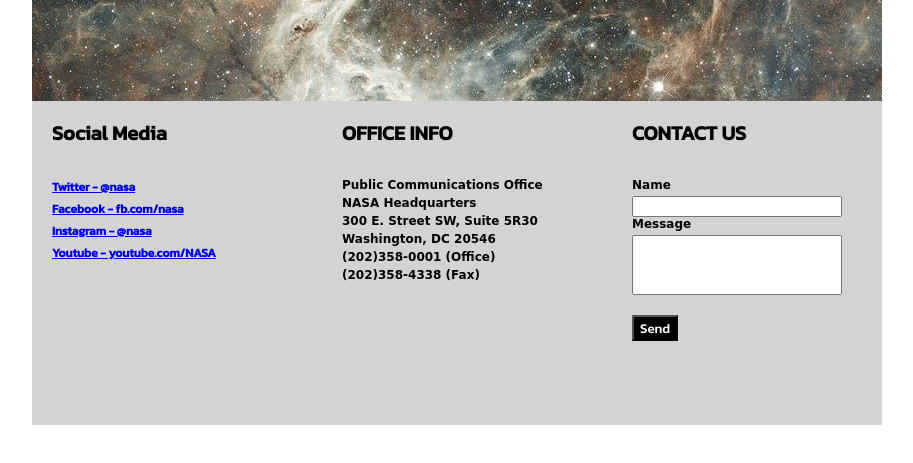
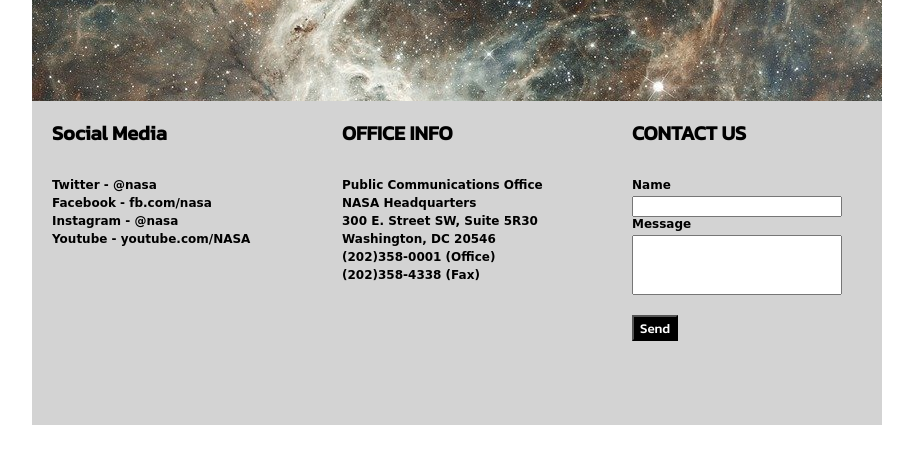
Before and after one commit to Strevino2/NASA-Project, a plain HTML site: page index.html in a window 1280 px wide. Shown: the part 343-806 px from the top of the page, without its empty margins (183-1096 px from the left). Drawn offline with Linux system fonts and the light colour scheme.

Commit message:
final push

```diff
--- a/styles.css
+++ b/styles.css
@@ -78,4 +78,7 @@ a {
     display: flex;
     font-size: 12px;
     padding-bottom: 4px;
+    color: black;
+    text-decoration: none;
+    font-family: 'Oooh Baby', cursive;
 }
```
